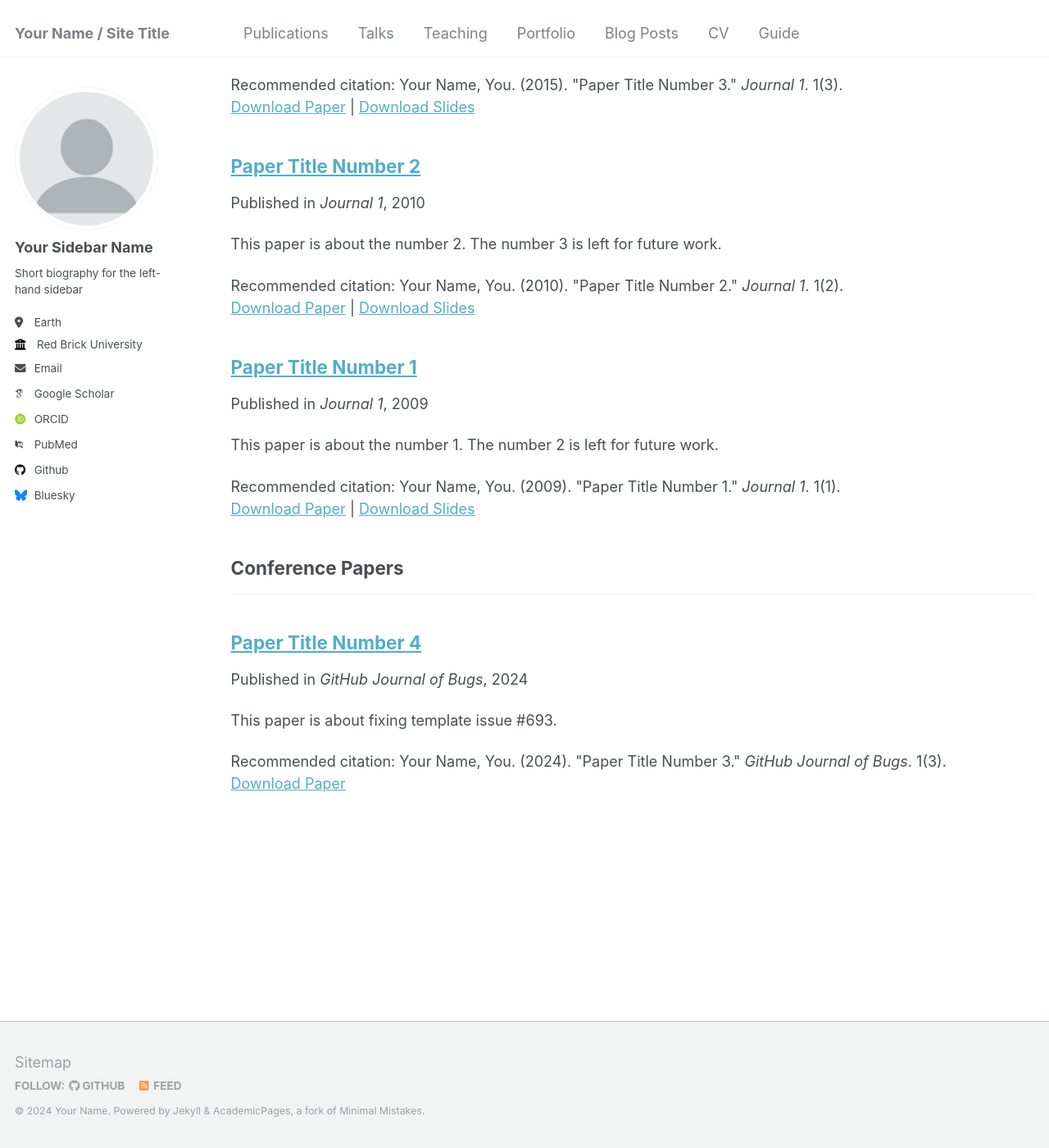
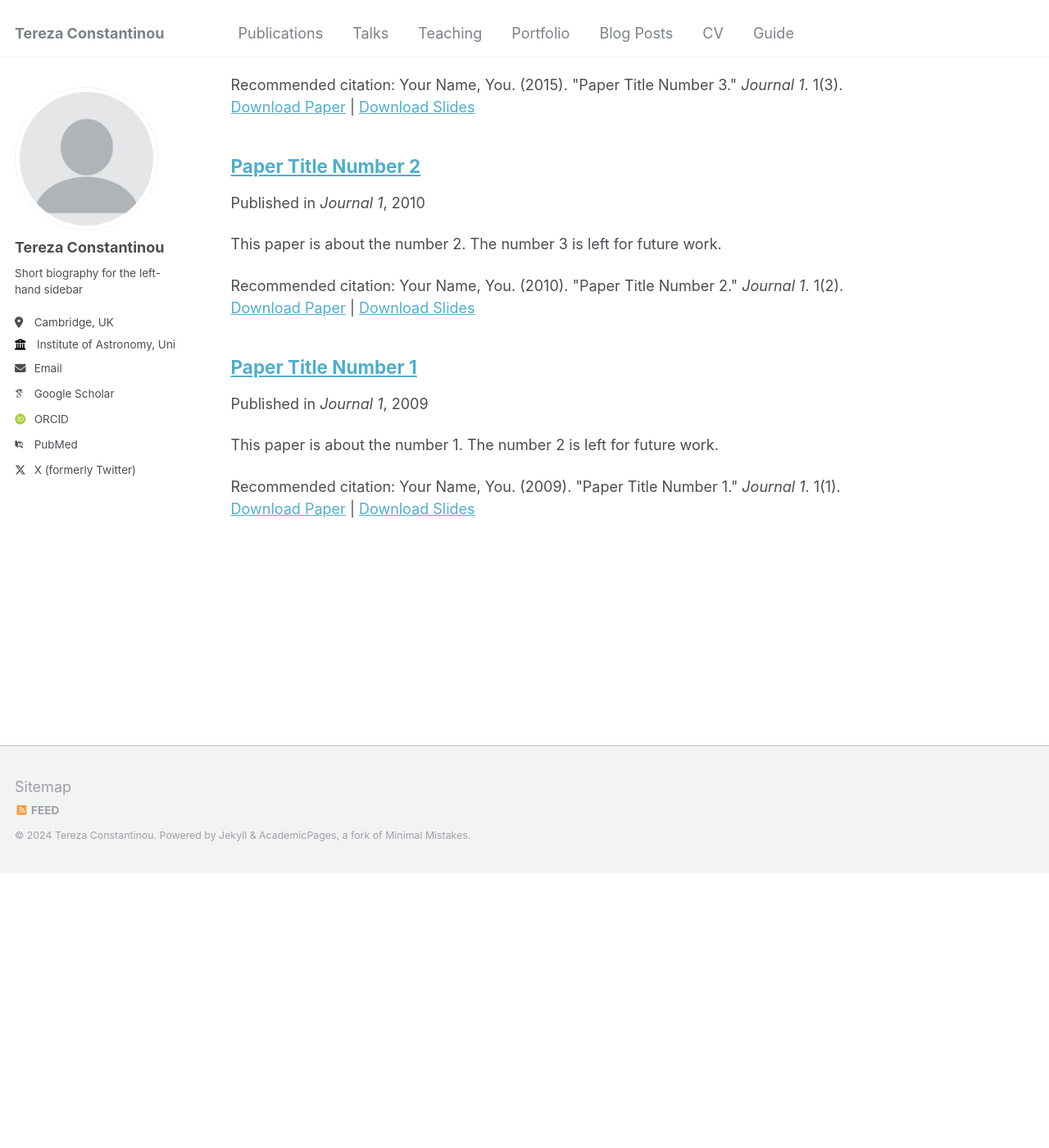
Before and after one commit to terezaconst/terezaconst.github.io, a Jekyll site: the page built from _pages/publications.html, in a window 1280 px wide and 1400 px high, scrolled down 367 px. Shown: the whole window at 82% size. Built offline with Jekyll 4.4.1, drawn with Linux system fonts in a browser that asks for light colours; some web fonts are replaced; after the commit the page ends 1431 px from its top, so only the background shows below that.

Commit message:
Update _config.yml

```diff
--- a/_config.yml
+++ b/_config.yml
@@ -7,14 +7,14 @@
 # server process.
 
 # Basic Site Settings
-locale                   : "en-US"
-title                    : "Your Name / Site Title"
+locale                   : "en-UK"
+title                    : "Tereza Constantinou"
 title_separator          : "-"
-name                     : &name "Your Name"
+name                     : &name "Tereza Constantinou"
 description              : &description "personal description"
-url                      : https://academicpages.github.io # the base hostname & protocol for your site e.g. "https://mmistakes.github.io"
+url                      : https://terezaconst.github.io # the base hostname & protocol for your site e.g. "https://mmistakes.github.io"
 baseurl                  : "" # the subpath of your site, e.g. "/blog"
-repository               : "academicpages/academicpages.github.io"
+repository               : "terezaconst/terezaconst.github.io"
 
 # Site Author - The following control what appear as part of the author content on the side bar.
 #               If a field is blank the icon and link will not appear, otherwise it will be shown.
@@ -22,33 +22,31 @@ repository               : "academicpages/academicpages.github.io"
 author:
   # Biographic information
   avatar           : "profile.png"
-  name             : "Your Sidebar Name"
+  name             : "Tereza Constantinou"
   pronouns         : # example: "she/her"
   bio              : "Short biography for the left-hand sidebar"
-  location         : "Earth"
-  employer         : "Red Brick University"
+  location         : "Cambridge, UK"
+  employer         : "Institute of Astronomy, University of Cambridge"
   uri              : # URL
-  email            : "none@example.org"
+  email            : "tc496@cam.ac.uk"
 
   # Academic websites
   arxiv            : # URL - Update with the correct link to your profile
-  googlescholar    : "https://scholar.google.com/citations?user=PS_CX0AAAAAJ"
-  impactstory      : # URL
-  orcid            : "http://orcid.org/yourorcidurl"
-  semantic         : # URL
+  googlescholar    : "https://scholar.google.com/citations?user=pLtFIXAAAAAJ&hl=en&oi=ao"
+  orcid            : "https://orcid.org/0000-0002-2129-1340"
   pubmed           : "https://www.ncbi.nlm.nih.gov/pubmed/?term=john+snow"
-  researchgate     : # URL
+
 
   # Repositories and software development
   bitbucket        : # Username - Update with your username on the site
   codepen          : # Username
   dribbble         : # Username
-  github           : "academicpages"
+  github           : #"academicpages"
   kaggle           : # Username
   stackoverflow    : # User number or user number and name (i.e., use "1" or "1/jeff-atwood")
 
   # Social media
-  bluesky          : "bsky.app" # Replace this with you Bluesky username
+  bluesky          : #"bsky.app" # Replace this with you Bluesky username
   facebook         : # Username
   flickr           : # Username
   foursquare       : # Username
@@ -65,7 +63,7 @@ author:
   steam            : # Username
   telegram         : # URL
   tumblr           : # Username
-  twitter          : # Username for X / Twitter
+  twitter          : "tereza_const"
   vine             : # Username
   weibo            : # Username
   wikipedia        : # Username
@@ -75,12 +73,12 @@ author:
 
 # Publication Category - The following the list of publication categories and their headings
 publication_category:
-  books:
-    title: 'Books'
+  #books:
+  #  title: 'Books'
   manuscripts:
     title: 'Journal Articles'
-  conferences:
-    title: 'Conference Papers'
+  #conferences:
+  #  title: 'Conference Papers'
 
 # Site Settings
 teaser                   :  # filename of teaser fallback teaser image placed in /images/, .e.g. "500x300.png"
```
